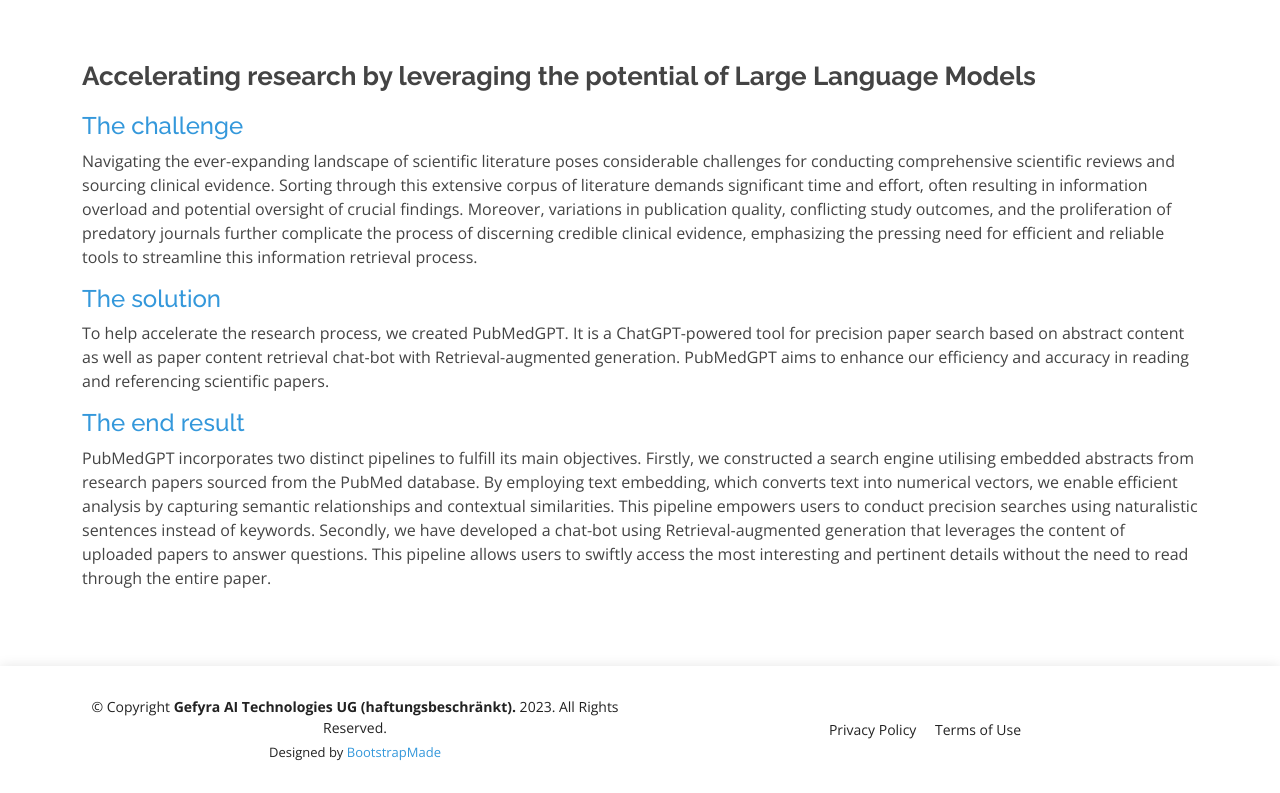
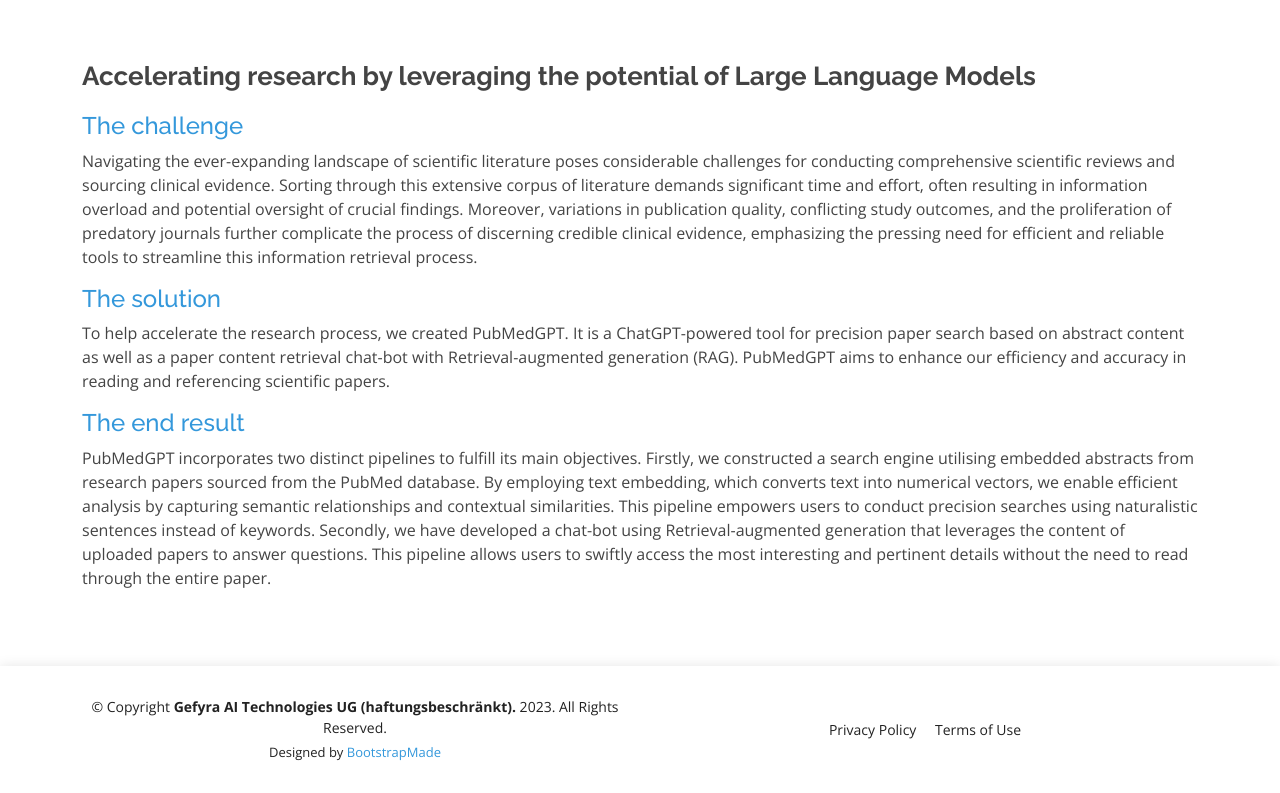
Before and after one commit to GefyraAI/GefyraAI.github.io, a plain HTML site: page PubMedGPT.html in a window 1280 px wide. Shown: the part 779-1572 px from the top of the page. Drawn offline with nearby package versions, Linux system fonts and the light colour scheme.

Commit message:
minor changes

```diff
--- a/PubMedGPT.html
+++ b/PubMedGPT.html
@@ -168,8 +168,8 @@
             <h4 class="project_subheader">The solution</h4>
             <p>
               To help accelerate the research process, we created PubMedGPT. It is a ChatGPT-powered tool for precision
-              paper search based on abstract content as well as paper content retrieval chat-bot with
-              Retrieval-augmented generation. PubMedGPT aims to enhance our efficiency and accuracy in reading and
+              paper search based on abstract content as well as a paper content retrieval chat-bot with
+              Retrieval-augmented generation (RAG). PubMedGPT aims to enhance our efficiency and accuracy in reading and
               referencing scientific papers.
             </p>
             <h4 class="project_subheader">The end result</h4>
```
